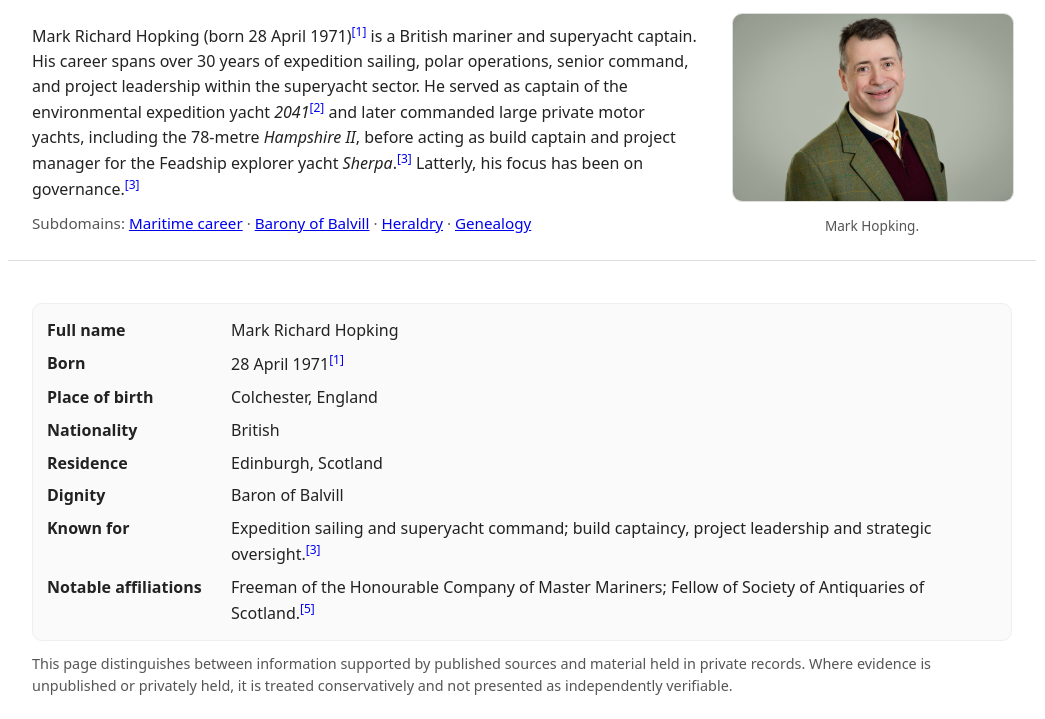
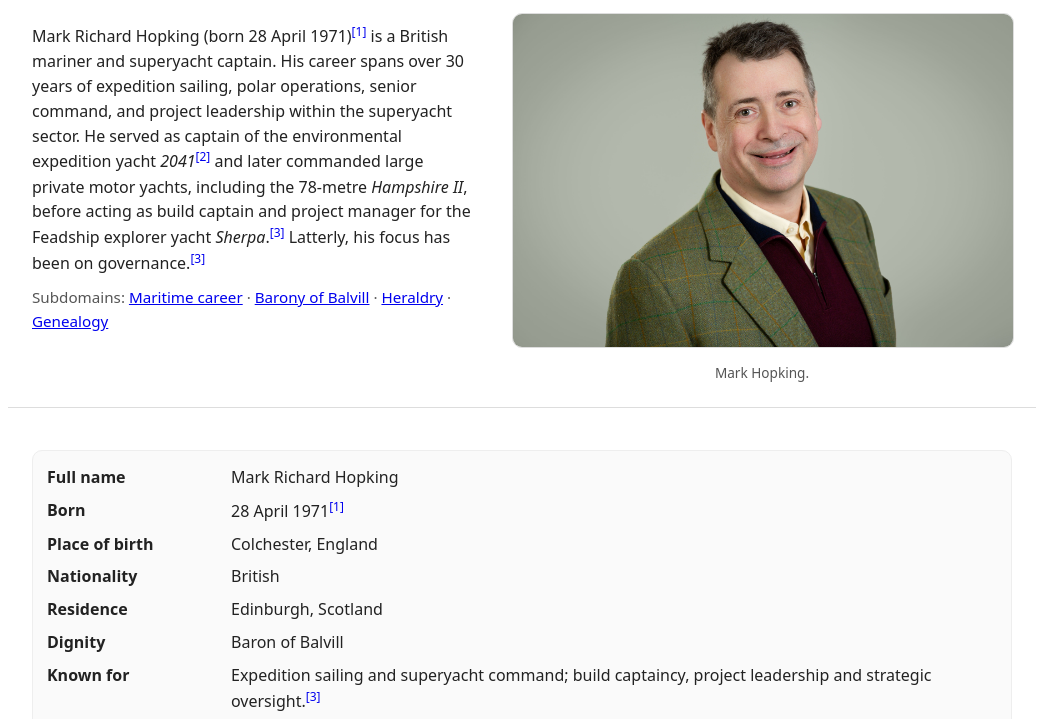
Before and after one commit to 82jbqm7shd-stack/82jbqm7shd-stack.github.io, a plain HTML site: page index.html in a window 1280 px wide. Shown: the part 74-793 px from the top of the page, without its empty margins (118-1163 px from the left). Drawn offline with Linux system fonts and the light colour scheme.

Commit message:
index.html

```diff
--- a/index.html
+++ b/index.html
@@ -83,7 +83,7 @@
 }
 
 .profile-photo {
-  max-width: 600px;
+  max-width: 500px;
   margin: 0 auto;
   text-align: center;
 }
@@ -105,7 +105,7 @@
 /* Desktop layout */
 @media (min-width: 768px) {
   .intro-layout {
-    grid-template-columns: minmax(0, 1fr) 280px;
+    grid-template-columns: minmax(0, 1fr) 500px;
     align-items: start;
     column-gap: 2rem;
   }
```
